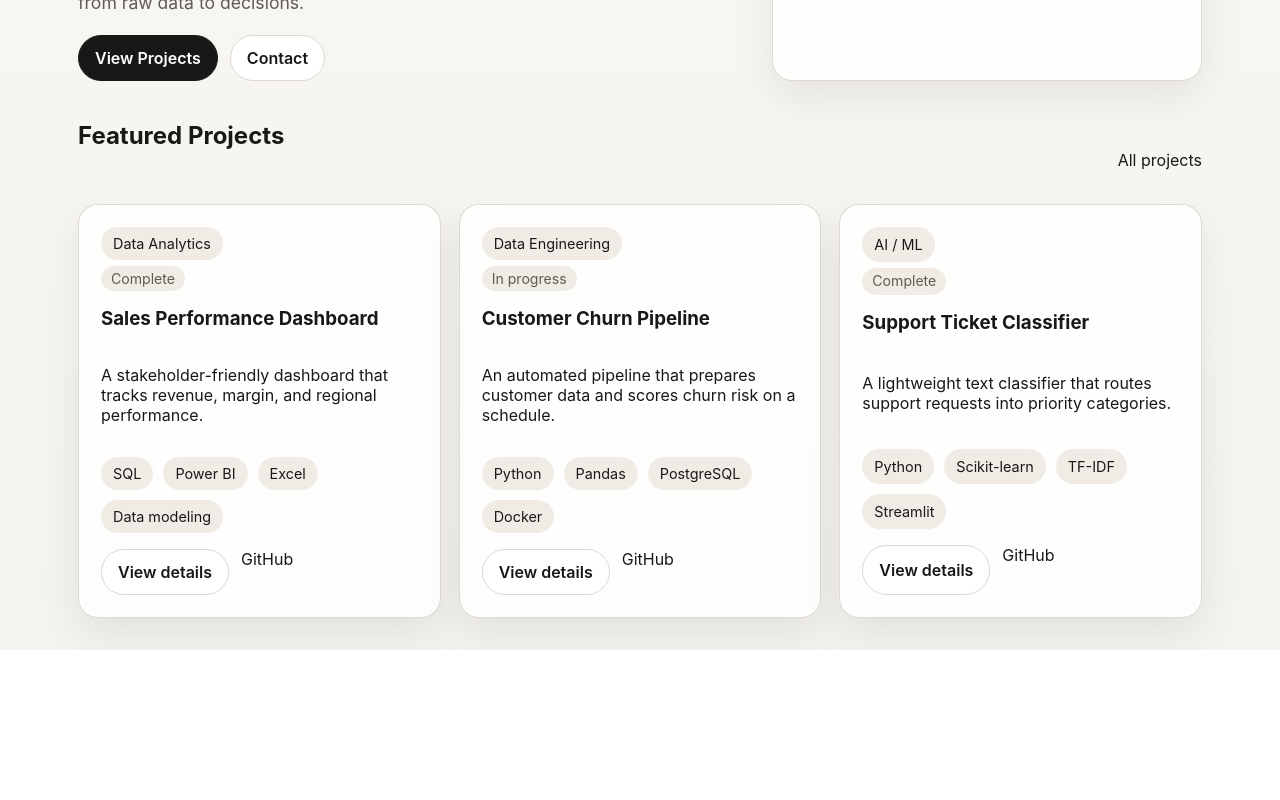
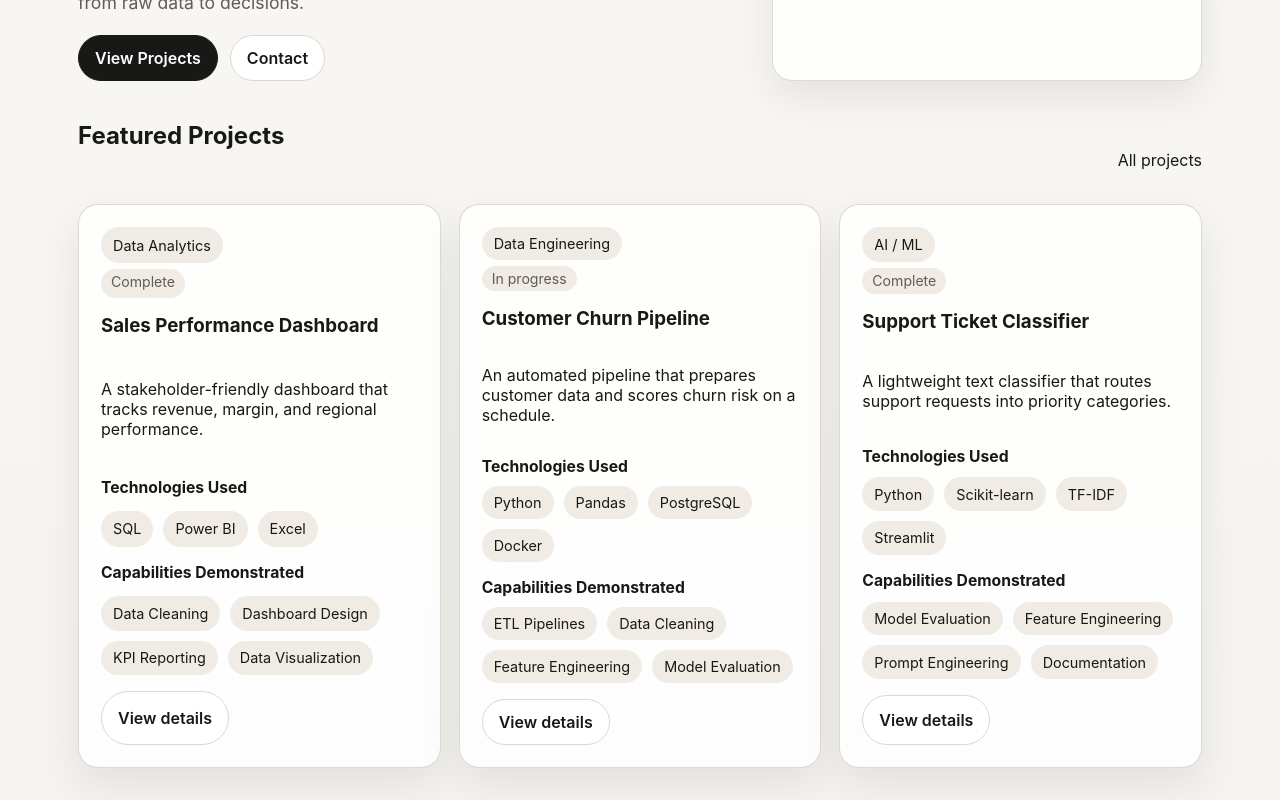
Before and after one commit to arhawk/arhawk.github.io, a React (Vite) app: page / in a window 1280 px wide. Shown: the part 590-1390 px from the top of the page. Before the commit the page ends 1240 px from the top, so only its background shows below. Built offline with nearby package versions, Linux system fonts and the light colour scheme.

Commit message:
docs: change tech stack & skill stucture and layout

```diff
--- a/src/App.jsx
+++ b/src/App.jsx
@@ -1,6 +1,12 @@
 import { Link, NavLink, Route, Routes, useParams } from 'react-router-dom';
 import { useState } from 'react';
-import { portfolio, projectCategories, projectData, skills } from './data/projects';
+import {
+  capabilities,
+  portfolio,
+  projectCategories,
+  projectData,
+  technologies
+} from './data/projects';
 
 function App() {
   return (
@@ -237,14 +243,8 @@ function ProjectDetailPage() {
         </article>
 
         <aside className="panel detail-side">
-          <h2>Tech Stack</h2>
-          <div className="tags">
-            {project.techStack.map((tech) => (
-              <span key={tech} className="tag">
-                {tech}
-              </span>
-            ))}
-          </div>
+          <TagSection title="Technologies Used" items={project.technologies} />
+          <TagSection title="Capabilities Demonstrated" items={project.capabilities} />
 
           <h2>Demo / Dashboard</h2>
           <div className="stack-links">
@@ -281,21 +281,11 @@ function ProjectDetailPage() {
 function SkillsPage() {
   return (
     <section className="page">
-      <h1>Skills</h1>
-      <p className="lead">A quick scan of the tools and methods I use most often.</p>
+      <h1>Capabilities &amp; Technologies</h1>
+      <p className="lead">A quick scan of the capabilities, tools, and platforms shown across the portfolio.</p>
       <div className="skill-grid">
-        {skills.map((group) => (
-          <article key={group.group} className="panel">
-            <h2>{group.group}</h2>
-            <div className="tags">
-              {group.items.map((item) => (
-                <span key={item} className="tag">
-                  {item}
-                </span>
-              ))}
-            </div>
-          </article>
-        ))}
+        <SkillSection title="Capabilities" groups={capabilities} />
+        <SkillSection title="Technologies & Tools" groups={technologies} />
       </div>
     </section>
   );
@@ -357,20 +347,12 @@ function ProjectCard({ project }) {
       </div>
       <h3>{project.title}</h3>
       <p>{project.summary}</p>
-      <div className="tags">
-        {project.techStack.slice(0, 4).map((tech) => (
-          <span key={tech} className="tag">
-            {tech}
-          </span>
-        ))}
-      </div>
+      <TagSection title="Technologies Used" items={project.technologies.slice(0, 4)} compact />
+      <TagSection title="Capabilities Demonstrated" items={project.capabilities.slice(0, 4)} compact />
       <div className="card-actions">
         <Link className="text-link" to={`/projects/${project.slug}`}>
           View details
         </Link>
-        <a href={project.githubUrl} target="_blank" rel="noreferrer">
-          GitHub
-        </a>
       </div>
     </article>
   );
@@ -385,4 +367,49 @@ function DetailSection({ title, content }) {
   );
 }
 
+function TagSection({ title, items, compact = false }) {
+  if (!items || items.length === 0) {
+    return null;
+  }
+
+  return (
+    <section className={compact ? 'mini-section' : 'detail-section'}>
+      <h2>{title}</h2>
+      <div className="tags">
+        {items.map((item) => (
+          <span key={item} className="tag">
+            {item}
+          </span>
+        ))}
+      </div>
+    </section>
+  );
+}
+
+function SkillSection({ title, groups }) {
+  if (!groups.length) {
+    return null;
+  }
+
+  return (
+    <article className="panel">
+      <h2>{title}</h2>
+      <div className="skill-groups">
+        {groups.map((group) => (
+          <section key={group.group} className="skill-group">
+            <h3>{group.group}</h3>
+            <div className="tags">
+              {group.items.map((item) => (
+                <span key={item} className="tag">
+                  {item}
+                </span>
+              ))}
+            </div>
+          </section>
+        ))}
+      </div>
+    </article>
+  );
+}
+
 export default App;
--- a/src/data/projects.js
+++ b/src/data/projects.js
@@ -27,24 +27,193 @@ export const portfolio = {
   ]
 };
 
-export const skills = [
+// Add project-specific technologies to `technologies` and broader capabilities to `capabilities`.
+// The Skills page is generated automatically from project data.
+
+export const capabilityTaxonomy = [
   {
-    group: 'Data Analytics',
-    items: ['Excel', 'SQL', 'Tableau', 'Power BI', 'Exploratory analysis', 'KPI reporting']
+    group: 'Data Analysis & BI',
+    capabilities: [
+      { label: 'SQL' },
+      { label: 'Excel' },
+      { label: 'Power BI' },
+      { label: 'Tableau' },
+      { label: 'Data Cleaning' },
+      { label: 'Exploratory Data Analysis', aliases: ['EDA'] },
+      { label: 'KPI Reporting' },
+      { label: 'Data Visualization' },
+      { label: 'Dashboard Design' }
+    ]
   },
   {
     group: 'Data Engineering',
-    items: ['Python', 'Pandas', 'ETL pipelines', 'APIs', 'Data quality checks', 'PostgreSQL']
+    capabilities: [
+      { label: 'Python' },
+      { label: 'Pandas' },
+      { label: 'ETL / ELT Pipelines', aliases: ['ETL Pipelines', 'ELT Pipelines'] },
+      { label: 'APIs' },
+      { label: 'PostgreSQL' },
+      { label: 'Data Quality Checks' },
+      { label: 'Data Modeling' },
+      { label: 'Workflow Automation' }
+    ]
   },
   {
-    group: 'AI / ML',
-    items: ['Scikit-learn', 'Model evaluation', 'Feature engineering', 'Prompting', 'Experiment tracking']
+    group: 'Machine Learning & AI',
+    capabilities: [
+      { label: 'Scikit-learn' },
+      { label: 'TensorFlow / Keras', aliases: ['TensorFlow', 'Keras'] },
+      { label: 'TF-IDF', aliases: ['TF-IDF'] },
+      { label: 'Model Evaluation' },
+      { label: 'Feature Engineering' },
+      { label: 'Classification' },
+      { label: 'Regression' },
+      { label: 'Computer Vision' },
+      { label: 'NLP / Text2SQL', aliases: ['NLP', 'Text2SQL'] },
+      { label: 'Prompt Engineering' }
+    ]
   },
   {
-    group: 'Tools',
-    items: ['Git', 'GitHub', 'Vite', 'React', 'Docker', 'Linux']
+    group: 'Software & Web Development',
+    capabilities: [
+      { label: 'JavaScript', aliases: ['Vanilla JavaScript'] },
+      { label: 'React' },
+      { label: 'Vite' },
+      { label: 'HTML / CSS', aliases: ['HTML', 'CSS'] },
+      { label: 'Node.js' },
+      { label: 'WebSocket', aliases: ['WebSocket relay'] },
+      { label: 'REST APIs' },
+      { label: 'Konva.js' },
+      { label: 'Streamlit' },
+      { label: 'Responsive UI' },
+      { label: 'Software Architecture' }
+    ]
+  },
+  {
+    group: 'Cloud, Deployment & DevOps',
+    capabilities: [
+      { label: 'Git' },
+      { label: 'GitHub' },
+      { label: 'GitHub Actions' },
+      { label: 'Vercel' },
+      { label: 'Render' },
+      { label: 'Docker' },
+      { label: 'Linux' },
+      { label: 'Environment Variables' },
+      { label: 'Deployment' }
+    ]
+  },
+  {
+    group: 'Collaboration & Product Workflow',
+    capabilities: [
+      { label: 'Agile / Scrum', aliases: ['Agile', 'Scrum'] },
+      { label: 'Jira' },
+      { label: 'Sprint Planning' },
+      { label: 'Pull Requests' },
+      { label: 'Code Review' },
+      { label: 'Documentation' },
+      { label: 'Project Scoping' },
+      { label: 'Stakeholder Communication' },
+      { label: 'Real-time Collaboration', aliases: ['Collaboration'] }
+    ]
   }
 ];
+
+export const technologyTaxonomy = [
+  {
+    group: 'Languages & Markup',
+    technologies: [
+      { label: 'SQL' },
+      { label: 'Python' },
+      { label: 'JavaScript', aliases: ['Vanilla JavaScript'] },
+      { label: 'HTML / CSS', aliases: ['HTML', 'CSS'] }
+    ]
+  },
+  {
+    group: 'Frameworks & Libraries',
+    technologies: [
+      { label: 'React' },
+      { label: 'Vite' },
+      { label: 'Pandas' },
+      { label: 'Scikit-learn' },
+      { label: 'TensorFlow / Keras', aliases: ['TensorFlow', 'Keras'] },
+      { label: 'Konva.js' },
+      { label: 'Streamlit' }
+    ]
+  },
+  {
+    group: 'Data & Databases',
+    technologies: [
+      { label: 'PostgreSQL' },
+      { label: 'Excel' },
+      { label: 'Power BI' },
+      { label: 'Tableau' },
+      { label: 'TF-IDF' }
+    ]
+  },
+  {
+    group: 'APIs & Runtime',
+    technologies: [
+      { label: 'APIs' },
+      { label: 'REST APIs' },
+      { label: 'Node.js' },
+      { label: 'WebSocket', aliases: ['WebSocket relay'] }
+    ]
+  },
+  {
+    group: 'Cloud & Delivery',
+    technologies: [
+      { label: 'Docker' },
+      { label: 'GitHub Actions' },
+      { label: 'Render' },
+      { label: 'Vercel' },
+      { label: 'GitHub' },
+      { label: 'Git' },
+      { label: 'Linux' }
+    ]
+  }
+];
+
+const normalizeValue = (value) => value.trim().toLowerCase().replace(/\s+/g, ' ');
+
+const buildLookup = (taxonomy, fieldName) => {
+  const lookup = new Map();
+
+  for (const group of taxonomy) {
+    for (const item of group[fieldName]) {
+      const aliases = [item.label, ...(item.aliases ?? [])];
+      for (const alias of aliases) {
+        lookup.set(normalizeValue(alias), { group: group.group, label: item.label });
+      }
+    }
+  }
+
+  return lookup;
+};
+
+const collectGroupedValues = (projects, sourceKey, taxonomy, lookup) => {
+  const grouped = new Map(taxonomy.map((group) => [group.group, new Set()]));
+
+  for (const project of projects) {
+    const projectValues = project[sourceKey] ?? [];
+
+    for (const value of projectValues) {
+      const normalized = normalizeValue(value);
+      const match = lookup.get(normalized);
+
+      if (match) {
+        grouped.get(match.group).add(match.label);
+      }
+    }
+  }
+
+  return taxonomy
+    .map((group) => ({
+      group: group.group,
+      items: [...grouped.get(group.group)]
+    }))
+    .filter((group) => group.items.length > 0);
+};
 
 export const projectData = [
   {
@@ -52,7 +221,14 @@ export const projectData = [
     title: 'Sales Performance Dashboard',
     category: 'Data Analytics',
     summary: 'A stakeholder-friendly dashboard that tracks revenue, margin, and regional performance.',
-    techStack: ['SQL', 'Power BI', 'Excel', 'Data modeling'],
+    technologies: ['SQL', 'Power BI', 'Excel'],
+    capabilities: [
+      'Data Cleaning',
+      'Dashboard Design',
+      'KPI Reporting',
+      'Data Visualization',
+      'Stakeholder Communication'
+    ],
     demoUrl: 'https://example.com/demo',
     githubUrl: 'https://github.com/your-handle/sales-dashboard',
     reportUrl: 'https://example.com/report',
@@ -77,7 +253,15 @@ export const projectData = [
     title: 'Customer Churn Pipeline',
     category: 'Data Engineering',
     summary: 'An automated pipeline that prepares customer data and scores churn risk on a schedule.',
-    techStack: ['Python', 'Pandas', 'PostgreSQL', 'Docker', 'GitHub Actions'],
+    technologies: ['Python', 'Pandas', 'PostgreSQL', 'Docker', 'GitHub Actions'],
+    capabilities: [
+      'ETL Pipelines',
+      'Data Cleaning',
+      'Feature Engineering',
+      'Model Evaluation',
+      'Workflow Automation',
+      'Code Review'
+    ],
     demoUrl: 'https://example.com/demo',
     githubUrl: 'https://github.com/your-handle/churn-pipeline',
     reportUrl: 'https://example.com/report',
@@ -102,7 +286,14 @@ export const projectData = [
     title: 'Support Ticket Classifier',
     category: 'AI / ML',
     summary: 'A lightweight text classifier that routes support requests into priority categories.',
-    techStack: ['Python', 'Scikit-learn', 'TF-IDF', 'Streamlit'],
+    technologies: ['Python', 'Scikit-learn', 'TF-IDF', 'Streamlit'],
+    capabilities: [
+      'Model Evaluation',
+      'Feature Engineering',
+      'Prompt Engineering',
+      'Documentation',
+      'Stakeholder Communication'
+    ],
     demoUrl: 'https://example.com/demo',
     githubUrl: 'https://github.com/your-handle/ticket-classifier',
     reportUrl: 'https://example.com/report',
@@ -128,7 +319,15 @@ export const projectData = [
     category: 'Software Engineering',
     summary:
       'A collaborative infinite canvas mind-map application built with Vite, vanilla JavaScript, Konva.js, and a WebSocket relay server.',
-    techStack: ['Vite', 'Vanilla JavaScript', 'Konva.js', 'WebSocket relay', 'Render', 'Vercel'],
+    technologies: ['Vite', 'Vanilla JavaScript', 'Konva.js', 'WebSocket relay', 'Render', 'Vercel'],
+    capabilities: [
+      'Responsive UI',
+      'Real-time Collaboration',
+      'Deployment',
+      'Documentation',
+      'Project Scoping',
+      'Pull Requests'
+    ],
     demoUrl: 'https://infinite-canvas-studio.vercel.app',
     githubUrl: 'https://github.com/arhawk/CS61-3-USYD2026',
     backendHealthUrl: 'https://infinite-canvas-studio.onrender.com/health',
@@ -157,3 +356,20 @@ export const projectCategories = [
   'AI / ML',
   'Software Engineering'
 ];
+
+const capabilityLookup = buildLookup(capabilityTaxonomy, 'capabilities');
+const technologyLookup = buildLookup(technologyTaxonomy, 'technologies');
+
+export const capabilities = collectGroupedValues(
+  projectData,
+  'capabilities',
+  capabilityTaxonomy,
+  capabilityLookup
+);
+
+export const technologies = collectGroupedValues(
+  projectData,
+  'technologies',
+  technologyTaxonomy,
+  technologyLookup
+);
--- a/src/styles.css
+++ b/src/styles.css
@@ -323,6 +323,11 @@ button {
   border-bottom: 1px solid var(--border);
 }
 
+.mini-section {
+  display: grid;
+  gap: 10px;
+}
+
 .detail-section:last-child {
   border-bottom: 0;
 }
@@ -332,10 +337,30 @@ button {
   font-size: 1.05rem;
 }
 
+.mini-section h2 {
+  margin-bottom: 0;
+  font-size: 0.98rem;
+}
+
 .detail-side {
   display: grid;
   gap: 18px;
   align-content: start;
+}
+
+.skill-groups {
+  display: grid;
+  gap: 18px;
+}
+
+.skill-group {
+  display: grid;
+  gap: 10px;
+}
+
+.skill-group h3 {
+  margin-bottom: 0;
+  font-size: 0.98rem;
 }
 
 .resume-item {
```
